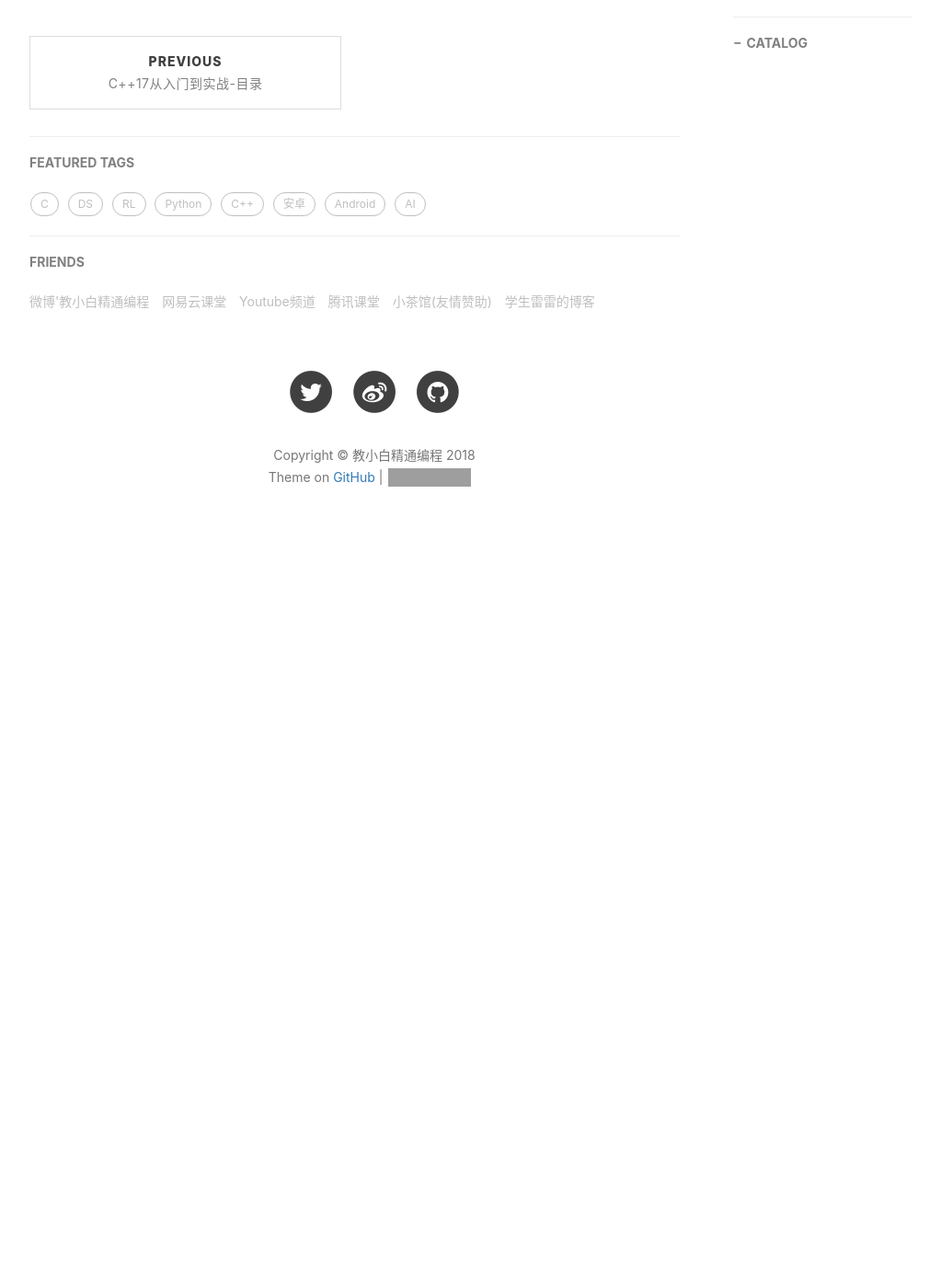
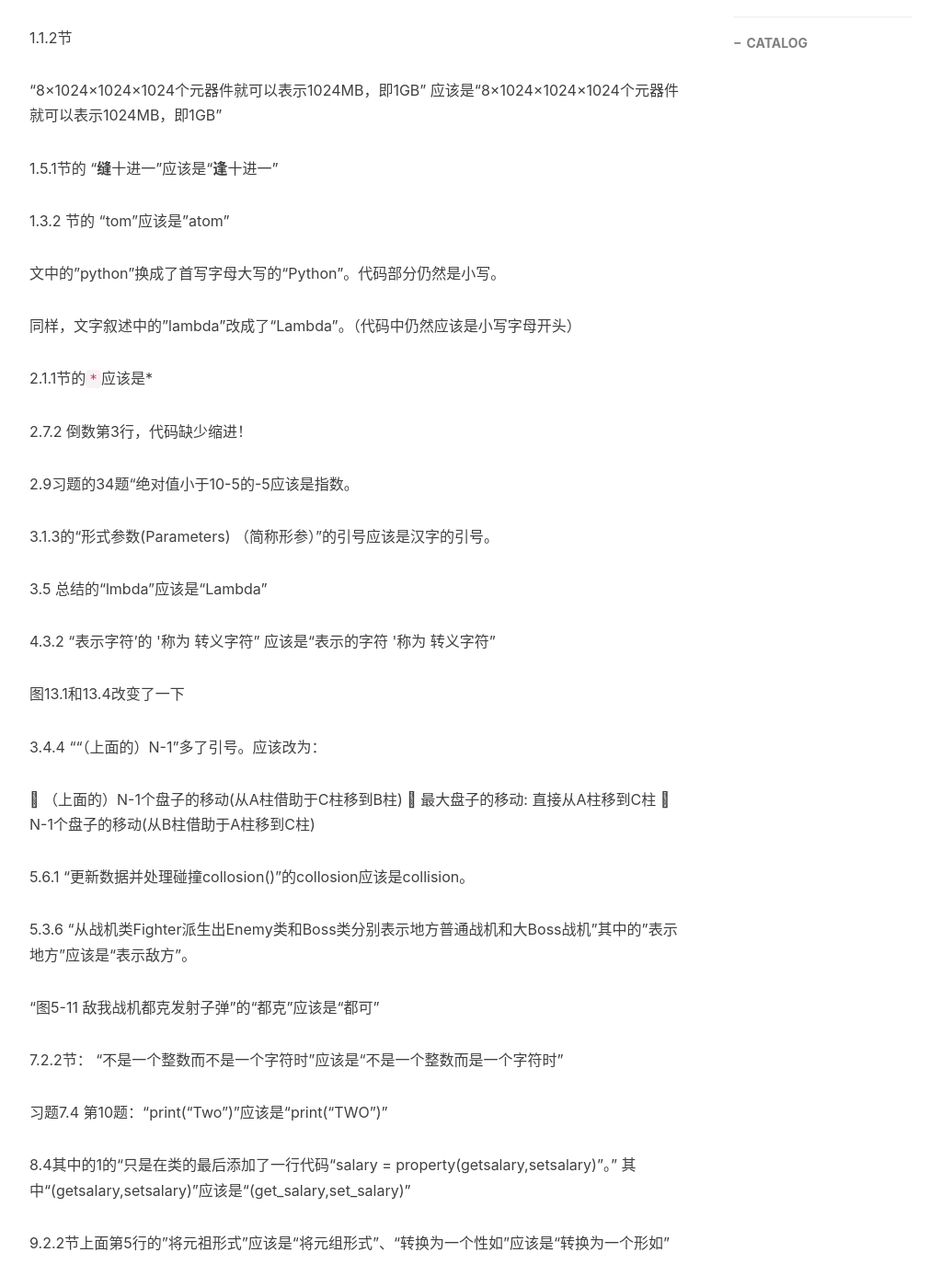
Before and after one commit to xuepro/xuepro.github.io, a Jekyll site: the page built from _posts/2018-10-18-Python程序设计基础与实践（预览版）-勘误表.md, in a window 1280 px wide and 1400 px high, scrolled down 605 px. Shown: the whole window at 92% size, without its empty margins (233-1256 px from the left). Built offline with Jekyll 4.4.1, drawn with Linux system fonts in a browser that asks for light colours; nearby versions of some CDN libraries; comment, search, counter and statistics services are not loaded; before the commit the page ends 1228 px from its top, so only the background shows below that; some of the changed text lies outside the part shown; grey boxes are pictures that could not be loaded.

Commit message:
Update 2018-10-18-Python程序设计基础与实践（预览版）-勘误表.md

````diff
--- a/_posts/2018-10-18-Python程序设计基础与实践（预览版）-勘误表.md
+++ b/_posts/2018-10-18-Python程序设计基础与实践（预览版）-勘误表.md
@@ -12,3 +12,92 @@ tags:
     - Python
 
 ---
+
+1.1.2节
+
+“8×1024×1024×1024个元器件就可以表示1024MB，即1GB” 应该是“8×1024×1024×1024个元器件就可以表示1024MB，即1GB”
+
+
+1.5.1节的 “**缝**十进一”应该是“**逢**十进一”
+
+1.3.2 节的 "tom"应该是"atom"
+
+文中的"python"换成了首写字母大写的“Python”。代码部分仍然是小写。
+
+同样，文字叙述中的"lambda"改成了“Lambda”。（代码中仍然应该是小写字母开头）
+
+
+2.1.1节的```*```应该是*
+
+2.7.2 倒数第3行，代码缺少缩进！
+
+2.9习题的34题“绝对值小于10-5的-5应该是指数。
+
+3.1.3的“形式参数(Parameters) （简称形参）”的引号应该是汉字的引号。
+
+
+3.5 总结的“lmbda”应该是“Lambda”
+
+4.3.2 “表示字符'的 \'称为 转义字符” 应该是“表示的字符 \'称为 转义字符”
+
+图13.1和13.4改变了一下
+
+
+
+
+3.4.4    ““（上面的）N-1”多了引号。应该改为：
+
+	（上面的）N-1个盘子的移动(从A柱借助于C柱移到B柱)
+	最大盘子的移动: 直接从A柱移到C柱
+	N-1个盘子的移动(从B柱借助于A柱移到C柱)
+
+
+
+
+5.6.1 “更新数据并处理碰撞collosion()”的collosion应该是collision。
+
+5.3.6 "从战机类Fighter派生出Enemy类和Boss类分别表示地方普通战机和大Boss战机"其中的"表示地方"应该是“表示敌方”。
+
+ "图5-11 敌我战机都克发射子弹"的“都克”应该是“都可”
+
+7.2.2节： “不是一个整数而不是一个字符时”应该是“不是一个整数而是一个字符时”
+
+习题7.4 第10题：“print("Two")”应该是“print("TWO")”
+
+8.4其中的1的“只是在类的最后添加了一行代码“salary = property(getsalary,setsalary)”。”
+其中“(getsalary,setsalary)”应该是“(get_salary,set_salary)”
+
+9.2.2节上面第5行的"将元祖形式"应该是“将元组形式”、“转换为一个性如”应该是“转换为一个形如”
+
+10.1.1 节下面第10行： “he is arat”应该是“he is a rat”
+
+15.2 “selve”应该是"shelve"
+
+
+1.5.2节的表1-3后面内容修改为：
+```
+表1-3是UniCode编码点和UTF-8编码的关系。
+表1-3 UniCode编码点和UTF-8编码关系
+UniCode（十六进制形式）	UTF-8（二进制形式）
+0000 0000-0000 007F	0xxxxxxx
+0000 0080-0000 07FF	110xxxxx 10xxxxxx
+0000 0800-0000 FFFF	1110xxxx 10xxxxxx 10xxxxxx
+0001 0000-0010 FFFF	11110xxx 10xxxxxx 10xxxxxx 10xxxxxx
+比如汉字的“中”的十六进制表示是“4E2D”，其二进制形式是“0100 1110  0010 1101”,其UniCode的值位于第3行的范围里，因此，其UTF-8编码占用的是3个字节，只要将其二进制位从后往前填入相应的’x’的位置就得到了其对应的UTF-8编码：11100100 10111000 10101101。
+
+表1-4是字符A和汉字'中'的UniCode编码点及UTF-8编码。
+表1-4 字符A和汉字'中'的UniCode编码点及UTF-8编码
+字符	ASCII	UniCode	UTF-8
+A	01000001	00000000 01000001	01000001
+中	无	01001110 00101101	11100100 10111000 10101101
+```
+
+
+
+习题1.6
+```
+1）	标题后应该用’2.’而不是’2、’
+另外习题3、4内容修改为：
+3.	将十进制整数765431转换为十六进制，在十六进制形式下，如何将该数的二进制的第17位设置为1？最后写出对应的二进制形式。
+4.	请在网上查询一下换行符、回车符、制表符和汉字‘汉’的Unicode编码点（值），然后根据表1-4写出其对应的UTF-8的编码。
+```
````
